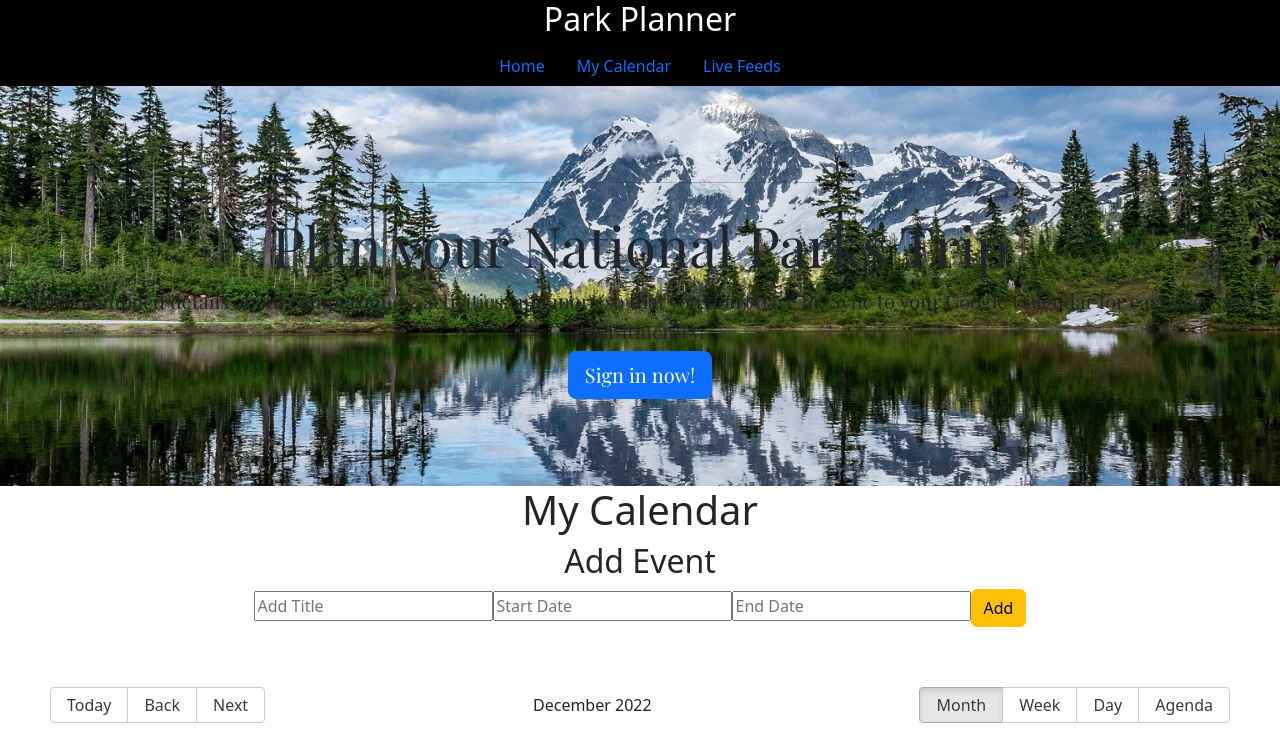
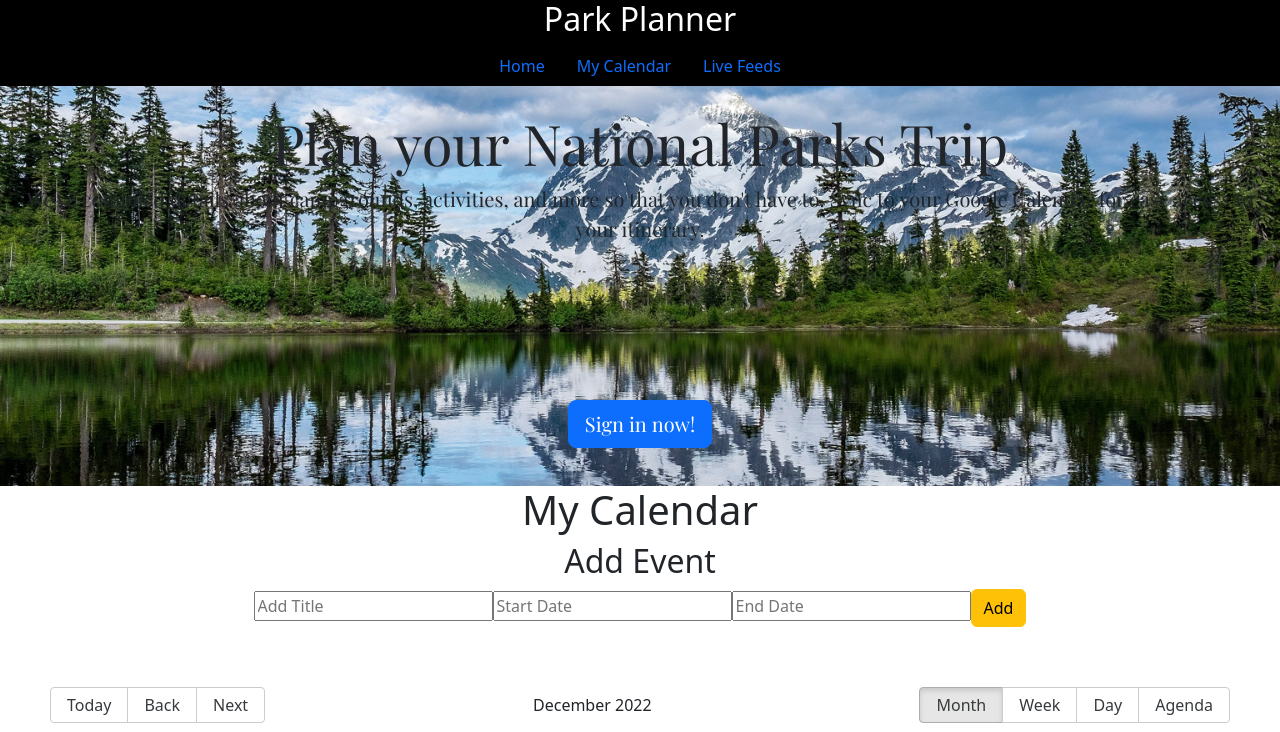
Before and after one commit to anniearcher123/Park-Pioneer, a React (Create React App) app in the folder Capstone/: page /calendar in a window 1280 px wide. Shown: the top 732 px of the page. Built offline with nearby package versions, Linux system fonts and the light colour scheme; a web font is replaced by a local one.

Commit message:
merged and context for park list.

```diff
--- a/Capstone/src/App.css
+++ b/Capstone/src/App.css
@@ -73,8 +73,6 @@ h2 {
 .jumbotronLoggedIn {
   display: grid;
   background-image: url("./images/north-cascades-national-park-picture-lake-mount-shuksan_4x3.webp");
-  -webkit-filter: blur(2px);
-  filter: blur(2px);
   min-height: 30vh;
   max-width: 100%;
   background-repeat: no-repeat;
@@ -90,7 +88,7 @@ h2 {
 }
 
 .content {
-  position: fixed;
+  position: sticky;
   left: 0;
   right: 0;
   z-index: 9999;
--- a/Capstone/src/App.js
+++ b/Capstone/src/App.js
@@ -34,9 +34,10 @@ function App() {
   const [isLoggedIn, SetIsLoggedIn] = useState(false);
   const [newEvent, setNewEvent] = useState({ title: "", start: "", end: "" });
   const [allEvents, setAllEvents] = useState(Events);
+  const [nationalParkList, setNationalParkList] = useState([]);
 
   return (
-    <AppContext.Provider value={{Events, SetEvents, isLoggedIn, SetIsLoggedIn, newEvent, setNewEvent, allEvents, setAllEvents}}>
+    <AppContext.Provider value={{Events, SetEvents, isLoggedIn, SetIsLoggedIn, newEvent, setNewEvent, allEvents, setAllEvents, nationalParkList, setNationalParkList}}>
       <BrowserRouter>
         <Routes>
             <Route path="/" element={<Home/>}/>
--- a/Capstone/src/containers/home-page.js
+++ b/Capstone/src/containers/home-page.js
@@ -1,4 +1,4 @@
-import React from "react";
+import React, {useState} from "react";
 import Header from "./header-component";
 import ParksList from "./parks-list";
 
--- a/Capstone/src/containers/parks-list.js
+++ b/Capstone/src/containers/parks-list.js
@@ -1,10 +1,9 @@
 import React, { useEffect, useState } from 'react';
 import { Link } from 'react-router-dom';
-
+import { AppContext } from '../context/context';
 
 
 const ParksList = () => {
-    const [nationalParkList, setNationalParkList] = useState([]);
     //useEffect(() => {
     //     (async () => {
     //       const results = await fetch('https://developer.nps.gov/api/v1/parks?&api_key=8vJFyAsrGu6yLrJbygM2i5KDd5SNmyQNri1phITm')
@@ -13,6 +12,8 @@ const ParksList = () => {
     //       console.log(parksList);
     //     })();
     //   }, []);
+
+    const [nationalParkList, setNationalParkList] = useState(AppContext);
 
     useEffect(() => {
             fetch('https://developer.nps.gov/api/v1/parks?parkCode=&limit=449&sort=&api_key=8vJFyAsrGu6yLrJbygM2i5KDd5SNmyQNri1phITm')
```
Also changed, not shown: Capstone/src/containers/modal.js (added, +11 -0 lines).
